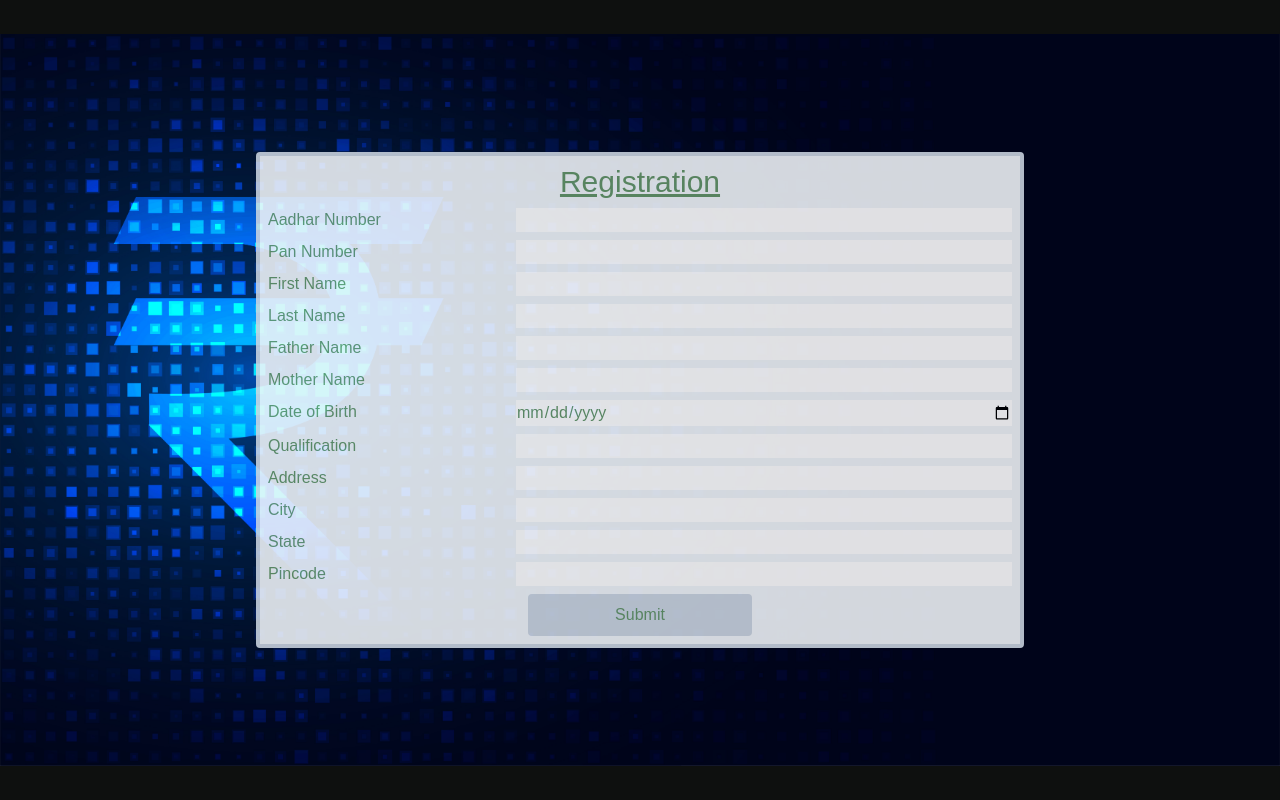
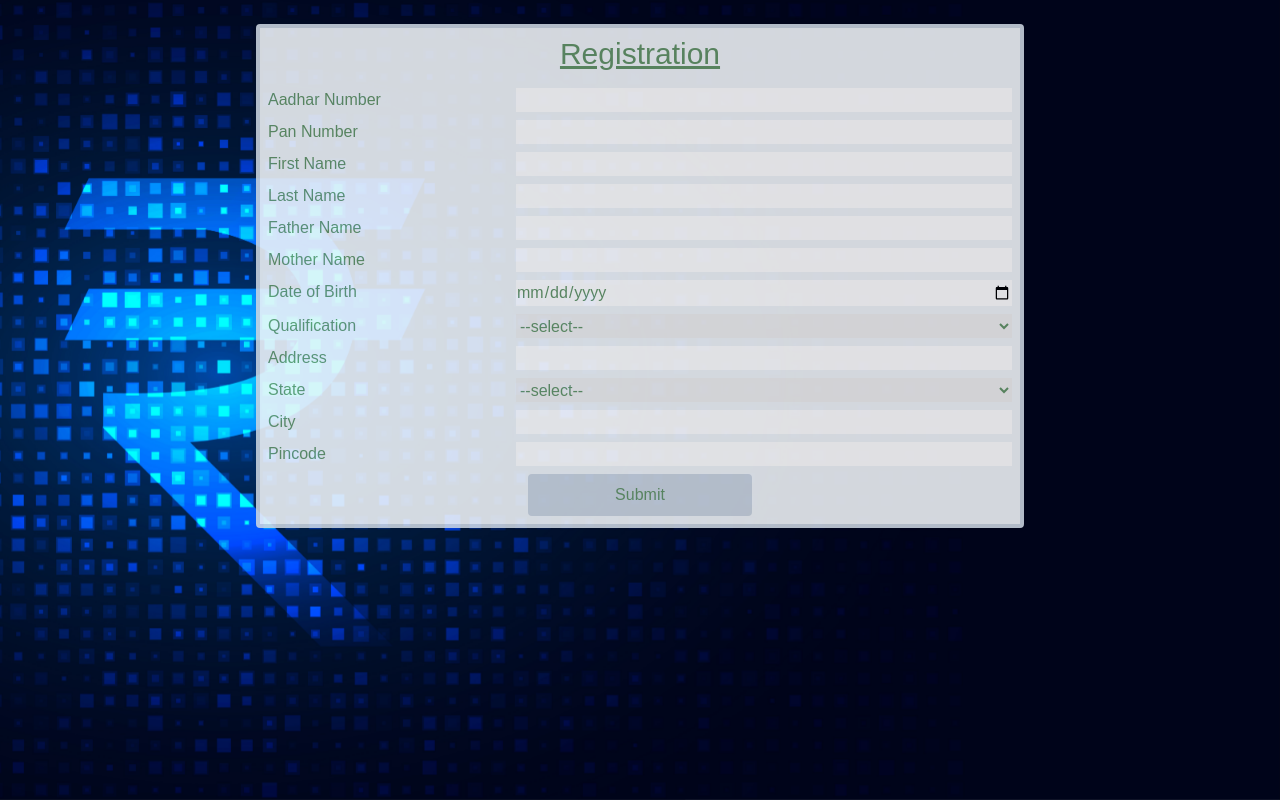
Before and after one commit to Anurag-CG/Bank-Management-System-Frontend, a React (Vite) app: page /openAccount in a window 1280 px wide. Built offline with nearby package versions, Linux system fonts and the light colour scheme; a web font is replaced by a local one.

Commit message:
Added Validation in Registration Page

```diff
--- a/src/components/OpenAccount.jsx
+++ b/src/components/OpenAccount.jsx
@@ -17,23 +17,256 @@ const OpenAccount = () => {
     pincode: "",
   };
 
+  const initialValidationMessage = {
+    aadharNumber: "",
+    panNumber: "",
+    firstName: "",
+    lastName: "",
+    fName: "",
+    mName: "",
+    dateOfBirth: "",
+    qualification: "",
+    address: "",
+    city: "",
+    state: "",
+    pincode: "",
+  };
+
+  const indianStatesAndUTs = [
+    "Andhra Pradesh",
+    "Arunachal Pradesh",
+    "Assam",
+    "Bihar",
+    "Chhattisgarh",
+    "Goa",
+    "Gujarat",
+    "Haryana",
+    "Himachal Pradesh",
+    "Jharkhand",
+    "Karnataka",
+    "Kerala",
+    "Madhya Pradesh",
+    "Maharashtra",
+    "Manipur",
+    "Meghalaya",
+    "Mizoram",
+    "Nagaland",
+    "Odisha",
+    "Punjab",
+    "Rajasthan",
+    "Sikkim",
+    "Tamil Nadu",
+    "Telangana",
+    "Tripura",
+    "Uttar Pradesh",
+    "Uttarakhand",
+    "West Bengal",
+    "Andaman and Nicobar Islands",
+    "Chandigarh",
+    "Dadra and Nagar Haveli and Daman and Diu",
+    "Lakshadweep",
+    "Delhi",
+    "Puducherry",
+    "Ladakh",
+    "Lakshadweep",
+    "Daman and Diu",
+  ];
+
   const [formData, setFormData] = useState(initialFormData);
   const handleChange = (e) => {
     setFormData({ ...formData, [e.target.name]: e.target.value });
-    // console.log(formData);
   };
+
+  const [validationMessage, setValidationMessage] = useState(
+    initialValidationMessage
+  );
+
+  const validateForm = (formData) => {
+    const aadharRegex = /^[0-9]{16}$/;
+    if (!aadharRegex.test(formData.aadharNumber)) {
+      setValidationMessage((prev) => ({
+        ...prev,
+        aadharNumber: "Please enter valid Aadhar Number",
+      }));
+    } else {
+      setValidationMessage((prev) => ({
+        ...prev,
+        aadharNumber: "",
+      }));
+    }
+
+    const panRegex = /^[A-Z]{5}[0-9]{4}[A-Z]{1}$/;
+    if (!panRegex.test(formData.panNumber)) {
+      setValidationMessage((prev) => ({
+        ...prev,
+        panNumber: "Invalid Pan Number",
+      }));
+    } else {
+      setValidationMessage((prev) => ({
+        ...prev,
+        panNumber: "",
+      }));
+    }
+
+    const firstNameRegex = /^[a-zA-Z]{1,25}$/;
+    if (!firstNameRegex.test(formData.firstName)) {
+      setValidationMessage((prev) => ({
+        ...prev,
+        firstName: "Invalid First Name",
+      }));
+    } else {
+      setValidationMessage((prev) => ({
+        ...prev,
+        firstName: "",
+      }));
+    }
+
+    const lastNameRegex = /^[a-zA-Z]{1,25}$/;
+    if (!lastNameRegex.test(formData.lastName)) {
+      setValidationMessage((prev) => ({
+        ...prev,
+        lastName: "Invalid Last Name",
+      }));
+    } else {
+      setValidationMessage((prev) => ({
+        ...prev,
+        lastName: "",
+      }));
+    }
+
+    const fNameRegex = /^[A-Za-z ]{1,50}$/;
+    if (!fNameRegex.test(formData.fName)) {
+      setValidationMessage((prev) => ({
+        ...prev,
+        fName: "Invalid Father Name",
+      }));
+    } else {
+      setValidationMessage((prev) => ({
+        ...prev,
+        fName: "",
+      }));
+    }
+
+    if (!fNameRegex.test(formData.mName)) {
+      setValidationMessage((prev) => ({
+        ...prev,
+        mName: "Invalid Mother Name",
+      }));
+    } else {
+      setValidationMessage((prev) => ({
+        ...prev,
+        mName: "",
+      }));
+    }
+
+    const calculateAge = (dob) => {
+      const birthDate = new Date(dob);
+      const currentDate = new Date();
+      let age = currentDate.getFullYear() - birthDate.getFullYear();
+      const m = currentDate.getMonth() - birthDate.getMonth();
+      if (m < 0 || (m === 0 && currentDate.getDate() < birthDate.getDate())) {
+        age--;
+      }
+      return age;
+    };
+
+    let age = calculateAge(formData.dateOfBirth);
+    if (!age) {
+      setValidationMessage((prev) => ({
+        ...prev,
+        dateOfBirth: "Please select your DOB",
+      }));
+    } else if (age < 18) {
+      setValidationMessage((prev) => ({
+        ...prev,
+        dateOfBirth: "Age must be 18 years or above",
+      }));
+    } else {
+      setValidationMessage((prev) => ({
+        ...prev,
+        dateOfBirth: "",
+      }));
+    }
+
+    const cityRegex = /^[a-zA-Z]{1,25}$/;
+    if (!cityRegex.test(formData.city)) {
+      setValidationMessage((prev) => ({
+        ...prev,
+        city: "Enter valid city Name",
+      }));
+    } else {
+      setValidationMessage((prev) => ({
+        ...prev,
+        city: "",
+      }));
+    }
+
+    const pincodeRegex = /^[0-9]{6}$/;
+    if (!pincodeRegex.test(formData.pincode)) {
+      setValidationMessage((prev) => ({
+        ...prev,
+        pincode: "Enter valid Pincode",
+      }));
+    } else {
+      setValidationMessage((prev) => ({
+        ...prev,
+        pincode: "",
+      }));
+    }
+
+    if (!formData.qualification) {
+      setValidationMessage((prev) => ({
+        ...prev,
+        qualification: "Please select Qualification",
+      }));
+    } else {
+      setValidationMessage((prev) => ({
+        ...prev,
+        qualification: "",
+      }));
+    }
+
+    if (!formData.state) {
+      setValidationMessage((prev) => ({
+        ...prev,
+        state: "Please select State",
+      }));
+    } else {
+      setValidationMessage((prev) => ({
+        ...prev,
+        state: "",
+      }));
+    }
+    if (!formData.address) {
+      setValidationMessage((prev) => ({
+        ...prev,
+        address: "Enter valid Address",
+      }));
+    } else {
+      setValidationMessage((prev) => ({
+        ...prev,
+        address: "",
+      }));
+    }
+  };
+
   const handleSubmit = () => {
+    validateForm(formData);
     console.log(formData);
   };
 
   return (
     <>
-      <form className="flex justify-center items-center flex-col h-[100vh]">
-        {/* <div style="background-image: url('../assets/loginBg.jpg'); background-size: cover; background-position: center;"></div> */}
-        <img className="absolute" src={loginBg}></img>
+      <form className="flex justify-center items-center flex-col">
+        <img
+          className="fixed left-0 top-0 object-cover h-[100%] w-[100%] "
+          src={loginBg}
+        ></img>
 
-        <div className="z-10 opacity-[0.88] bg-slate-100 p-2 rounded font-jetBrain w-[60%] border-slate-300 border-4 flex flex-col gap-2">
-          <h1 className="text-3xl text-center underline">Registration</h1>
+        <div className="z-10 opacity-[0.88] my-6 bg-slate-100 p-2 rounded font-jetBrain w-[60%] border-slate-300 border-4 flex flex-col gap-[0.25rem]">
+          <h1 className="text-3xl text-center underline mb-3">Registration</h1>
+
+          {/* ----------------AadharInput---------------- */}
           <div className="flex">
             <label className="w-1/3">Aadhar Number</label>
             <input
@@ -42,8 +275,15 @@ const OpenAccount = () => {
               onChange={handleChange}
               value={formData.aadharNumber}
               type="text"
+              required
             ></input>
           </div>
+          <div className="text-red-500 text-xs font-play-fair font-bold">
+            {validationMessage.aadharNumber}
+          </div>
+
+          {/* ---------------- Pan Input----------------- */}
+
           <div className="flex">
             <label className="w-1/3">Pan Number</label>
             <input
@@ -54,6 +294,12 @@ const OpenAccount = () => {
               type="text"
             ></input>
           </div>
+          <div className="text-red-500 text-xs font-play-fair font-bold">
+            {validationMessage.panNumber}
+          </div>
+
+          {/* ------------------ First Name --------------------- */}
+
           <div className="flex">
             <label className="w-1/3">First Name</label>
             <input
@@ -62,8 +308,15 @@ const OpenAccount = () => {
               onChange={handleChange}
               value={formData.firstName}
               type="text"
+              required
             ></input>
           </div>
+          <div className="text-red-500 text-xs font-play-fair font-bold">
+            {validationMessage.firstName}
+          </div>
+
+          {/* ------------------- Last Name -------------------- */}
+
           <div className="flex">
             <label className="w-1/3">Last Name</label>
             <input
@@ -72,8 +325,15 @@ const OpenAccount = () => {
               onChange={handleChange}
               value={formData.lastName}
               type="text"
+              required
             ></input>
           </div>
+          <div className="text-red-500 text-xs font-play-fair font-bold">
+            {validationMessage.lastName}
+          </div>
+
+          {/* --------------------Father Name ----------------- */}
+
           <div className="flex">
             <label className="w-1/3">Father Name</label>
             <input
@@ -82,8 +342,15 @@ const OpenAccount = () => {
               value={formData.fName}
               className="w-2/3"
               type="text"
+              required
             ></input>
           </div>
+          <div className="text-red-500 text-xs font-play-fair font-bold">
+            {validationMessage.fName}
+          </div>
+
+          {/* ----------------------Mother Name -------------------- */}
+
           <div className="flex">
             <label className="w-1/3">Mother Name</label>
             <input
@@ -92,8 +359,15 @@ const OpenAccount = () => {
               onChange={handleChange}
               value={formData.mName}
               type="text"
+              required
             ></input>
           </div>
+          <div className="text-red-500 text-xs font-play-fair font-bold">
+            {validationMessage.mName}
+          </div>
+
+          {/* ---------------------Date of Birth--------------------- */}
+
           <div className="flex">
             <label className="w-1/3">Date of Birth</label>
             <input
@@ -102,17 +376,38 @@ const OpenAccount = () => {
               onChange={handleChange}
               value={formData.dateOfBirth}
               type="date"
+              required
             ></input>
           </div>
+          <div className="text-red-500 text-xs font-play-fair font-bold">
+            {validationMessage.dateOfBirth}
+          </div>
+
+          {/* ---------------------Qualification--------------------- */}
+
           <div className="flex">
             <label className="w-1/3">Qualification</label>
-            <input
+            <select
               className="w-2/3"
               name="qualification"
               onChange={handleChange}
               value={formData.qualification}
-            ></input>
+            >
+              <option value="">--select--</option>
+              <option value="illiterate">Illiterate</option>
+              <option value="10th">10th</option>
+              <option value="12th">12th/Diploma</option>
+              <option value="graduate">Graduate</option>
+              <option value="postGraduate">Post Graduate</option>
+              <option value="doctorate">Doctorate</option>
+            </select>
           </div>
+          <div className="text-red-500 text-xs font-play-fair font-bold">
+            {validationMessage.qualification}
+          </div>
+
+          {/* --------------------Address------------------------ */}
+
           <div className="flex">
             <label className="w-1/3">Address</label>
             <input
@@ -120,8 +415,39 @@ const OpenAccount = () => {
               name="address"
               onChange={handleChange}
               value={formData.address}
+              required
             ></input>
           </div>
+          <div className="text-red-500 text-xs font-play-fair font-bold">
+            {validationMessage.address}
+          </div>
+
+          {/* ---------------------State---------------------- */}
+
+          <div className="flex">
+            <label className="w-1/3">State</label>
+            <select
+              className="w-2/3"
+              value={formData.state}
+              onChange={handleChange}
+              name="state"
+            >
+              <option value="">--select--</option>
+              {indianStatesAndUTs.map((item, index) => {
+                return (
+                  <option value={item} key={index}>
+                    {item}
+                  </option>
+                );
+              })}
+            </select>
+          </div>
+          <div className="text-red-500 text-xs font-play-fair font-bold">
+            {validationMessage.state}
+          </div>
+
+          {/* ---------------------City------------------- */}
+
           <div className="flex">
             <label className="w-1/3">City</label>
             <input
@@ -129,17 +455,15 @@ const OpenAccount = () => {
               value={formData.city}
               onChange={handleChange}
               name="city"
+              required
             ></input>
           </div>
-          <div className="flex">
-            <label className="w-1/3">State</label>
-            <input
-              className="w-2/3"
-              value={formData.state}
-              onChange={handleChange}
-              name="state"
-            ></input>
+          <div className="text-red-500 text-xs font-play-fair font-bold">
+            {validationMessage.city}
           </div>
+
+          {/* -----------------------PinCode----------------------- */}
+
           <div className="flex">
             <label className="w-1/3">Pincode</label>
             <input
@@ -147,10 +471,17 @@ const OpenAccount = () => {
               value={formData.pincode}
               onChange={handleChange}
               name="pincode"
+              required
             ></input>
           </div>
-          <div onClick={handleSubmit} className="flex justify-center">
-            <div className="hover:cursor-pointer hover:bg-slate-100 border border-transparent hover:border-[#649568] hover:border w-[30%] rounded bg-slate-300 p-2  text-center">
+          <div className="text-red-500 text-xs font-play-fair font-bold">
+            {validationMessage.pincode}
+          </div>
+          <div className="flex justify-center">
+            <div
+              onClick={handleSubmit}
+              className="hover:cursor-pointer hover:bg-slate-100 border border-transparent hover:border-[#649568] hover:border w-[30%] rounded bg-slate-300 p-2 text-center"
+            >
               Submit
             </div>
           </div>
```
